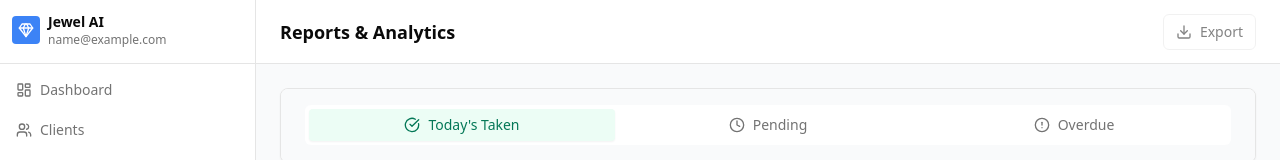
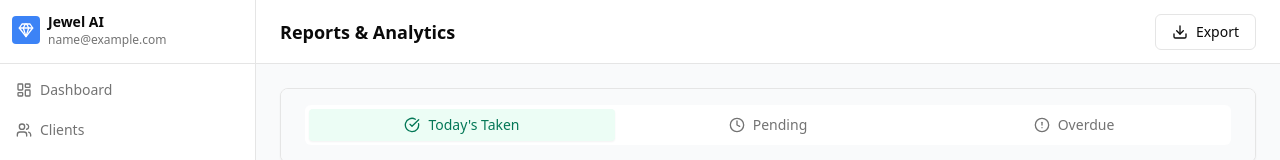
Before and after one commit to dhruvika404/jewel-ai, a React (Vite) app: page /admin/reports in a window 1280 px wide. Shown: the top 160 px of the page. Built offline with nearby package versions, Linux system fonts and the light colour scheme; no server answers; sample sign-in values are in the browser's storage; the HTML template or start-up script is replaced by a standard one.

Commit message:
Update button

```diff
--- a/src/pages/admin/Reports.tsx
+++ b/src/pages/admin/Reports.tsx
@@ -281,12 +281,10 @@ export default function Reports() {
       title: "Reports & Analytics",
       children: (
         <div className="flex items-center gap-2">
-          <Button
+           <Button
+            variant="outline"
             onClick={handleExport}
-            variant="outline"
-            size="sm"
-            className="gap-2"
-            disabled={filteredFollowUps.length === 0}
+            className="flex items-center gap-2"
           >
             <Download className="w-4 h-4" />
             Export
```
